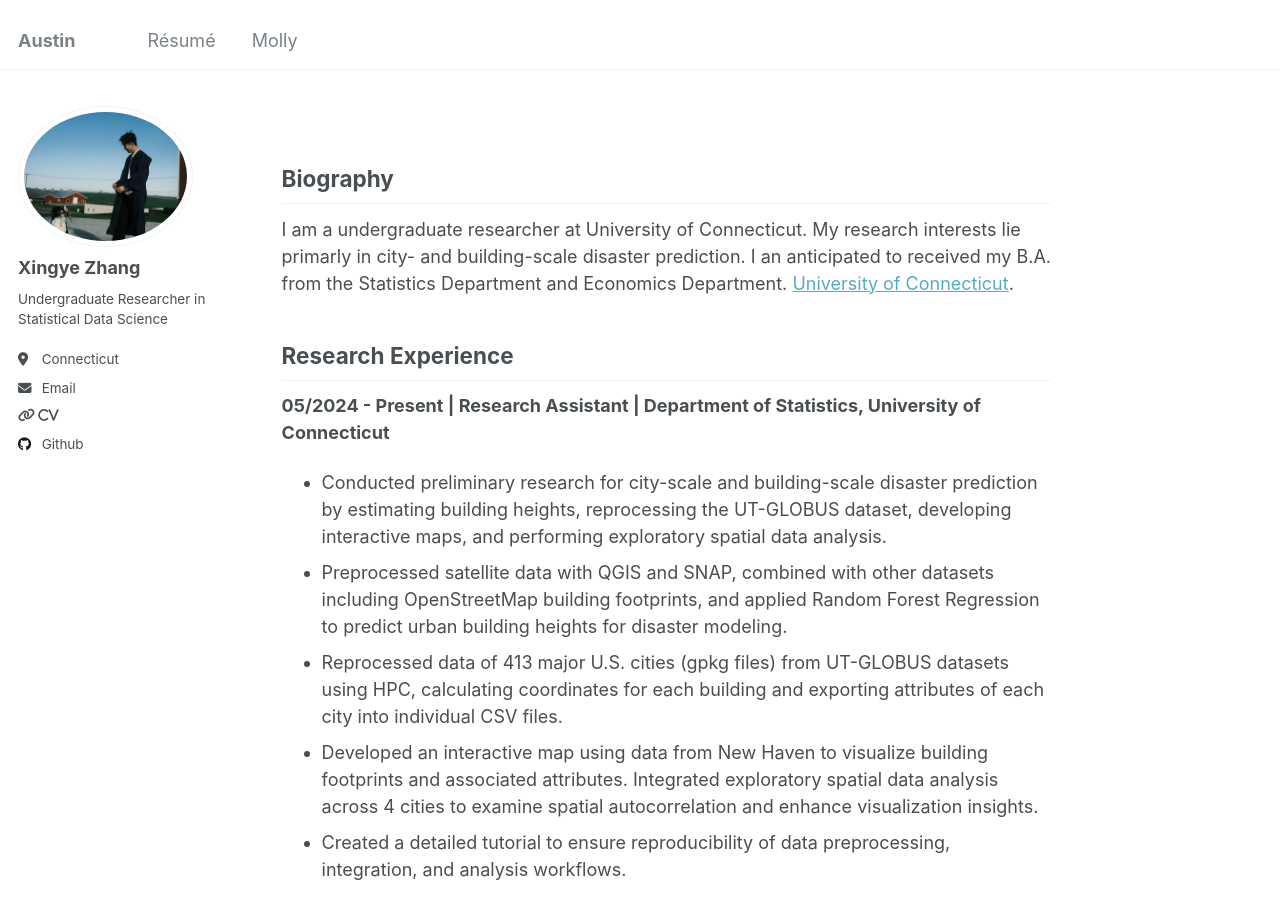
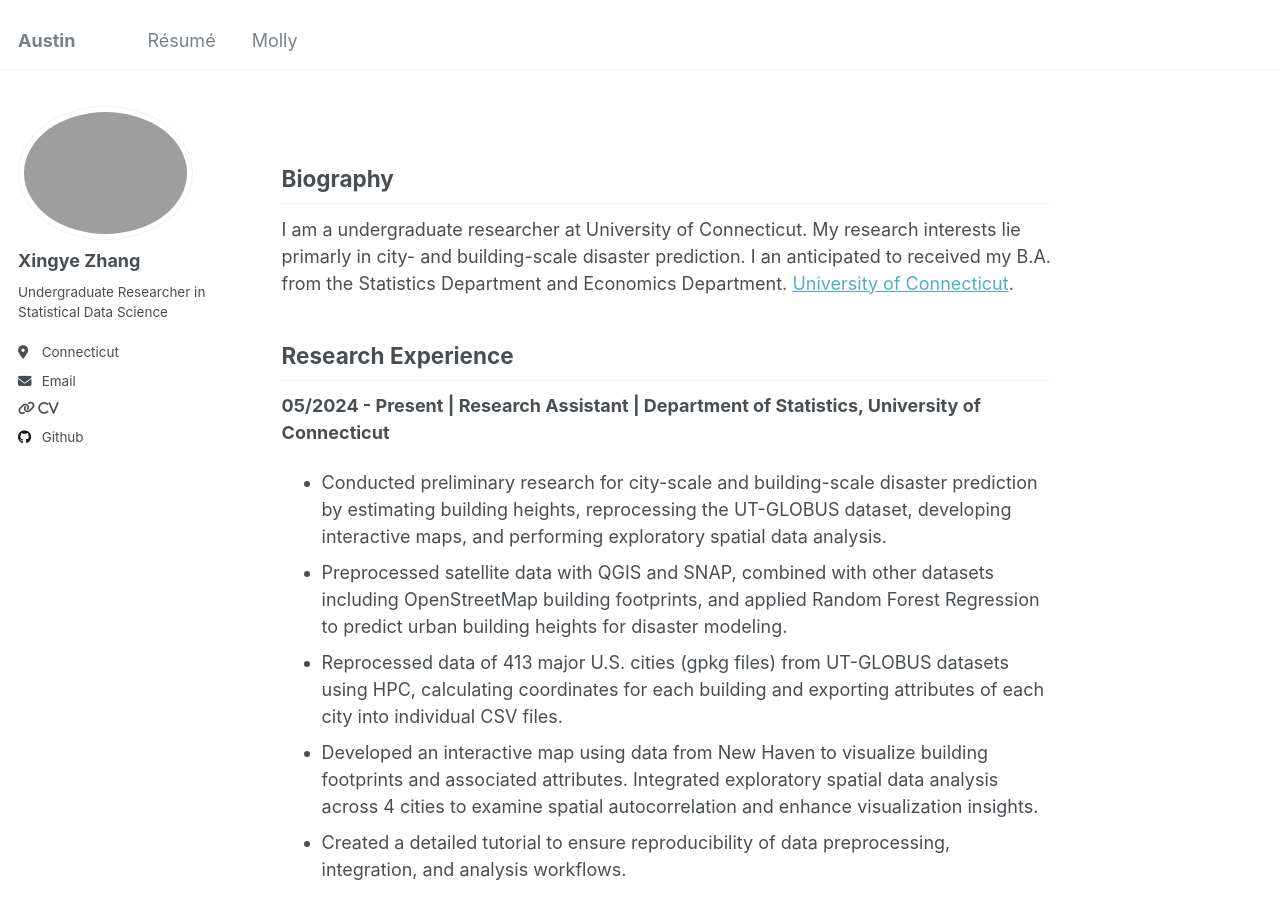
Before and after one commit to az-serein/az-serein.github.io, a Jekyll site: the page built from _pages/about.md, in a window 1280 px wide and 900 px high. Built offline with Jekyll 4.4.1, drawn with Linux system fonts in a browser that asks for light colours.

Commit message:
Update _config.yml

```diff
--- a/_config.yml
+++ b/_config.yml
@@ -21,7 +21,7 @@ repository               : "az-serein/az-serein.github.io"
 #               Additional customization can be done by editing /_includes/author-profile.html
 author:
   # Biographic information
-  avatar           : "profile.png"
+  avatar           : "/images/profiles.png"
   name             : "Xingye Zhang"
   pronouns         : # example: "she/her"
   bio              : "Undergraduate Researcher in Statistical Data Science"
```
